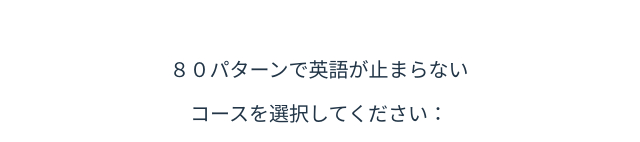
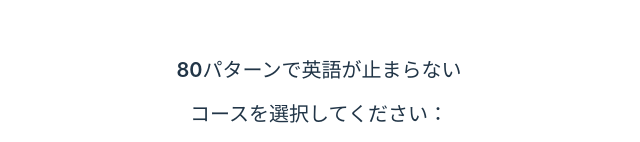
Before and after one commit to torusk/80pattern-English, a React (Vite) app: page / in a window 1280 px wide. Shown: the part 184-326 px from the top of the page, without its empty margins (321-961 px from the left). Built offline with nearby package versions, Linux system fonts and the light colour scheme.

Commit message:
タイトル文字数調整８０を半角の80に

```diff
--- a/src/App.tsx
+++ b/src/App.tsx
@@ -71,7 +71,7 @@ const App: React.FC = () => {
   return (
     <div className="max-w-4xl mx-auto p-4">
       <h2 className="text-xl font-semibold mb-4">
-        ８０パターンで英語が止まらない
+        80パターンで英語が止まらない
       </h2>
       {/* ファイルが選択されていない場合、FileSelector を表示 */}
       {!selectedFile && (
```
